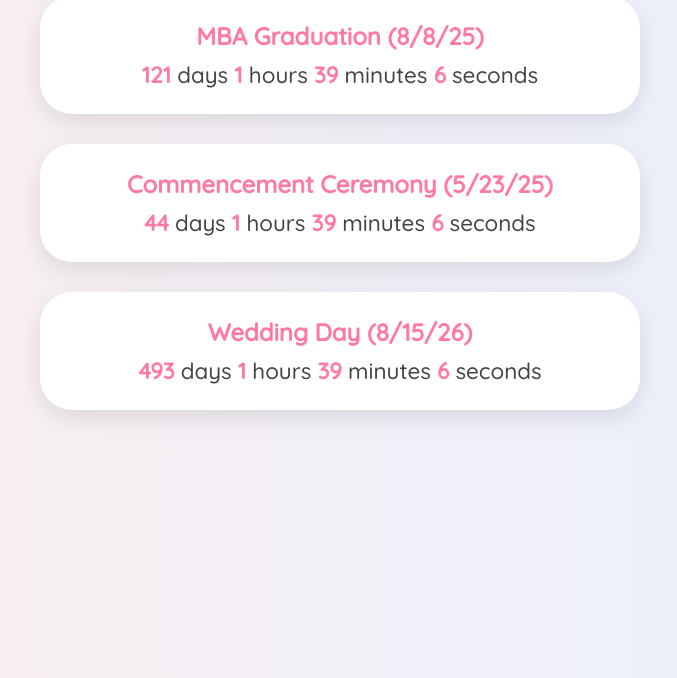
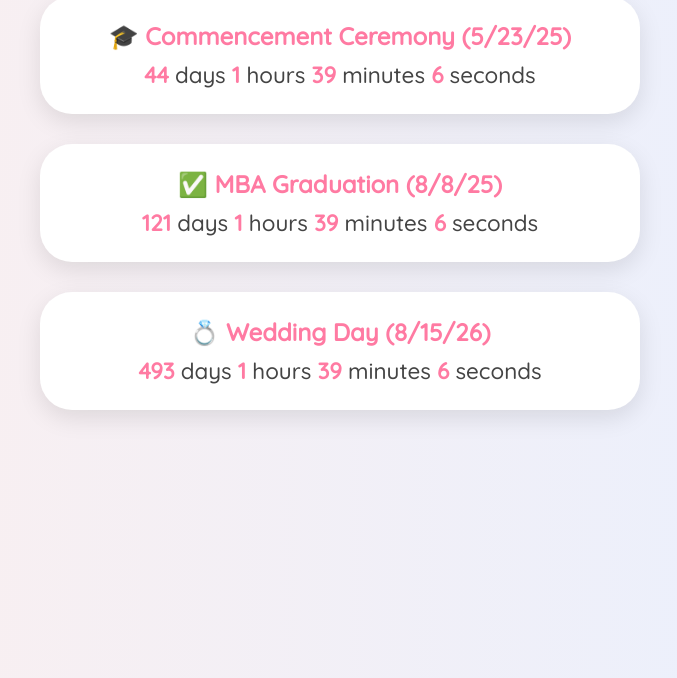
Before and after one commit to kama-kawa/finalcountdown, a plain HTML site: page index.html in a window 1280 px wide. Shown: the part 122-800 px from the top of the page, without its empty margins (300-977 px from the left). Drawn offline with Linux system fonts and the light colour scheme.

Commit message:
Update index.html

```diff
--- a/index.html
+++ b/index.html
@@ -56,26 +56,61 @@
   </style>
 </head>
 <body>
-  <h1>🎓 Kaylee's Countdown Hub</h1>
+  <h1>Kaylee's Countdown Hub</h1>
 
-  <div class="countdown-container">
-    <div class="card">
-      <h2>MBA Graduation (8/8/25)</h2>
-      <div class="countdown" id="gradCountdown">Loading...</div>
-    </div>
-
-    <div class="card">
-      <h2>Commencement Ceremony (5/23/25)</h2>
-      <div class="countdown" id="ceremonyCountdown">Loading...</div>
-    </div>
-
-    <div class="card">
-      <h2>Wedding Day (8/15/26)</h2>
-      <div class="countdown" id="weddingCountdown">Loading...</div>
-    </div>
+  <div class="countdown-container" id="countdownContainer">
+    <!-- Countdown cards will be generated here -->
   </div>
 
   <script>
+    const events = [
+      {
+        title: "🎓 Commencement Ceremony (5/23/25)",
+        date: "May 23, 2025 00:00:00",
+        id: "ceremonyCountdown"
+      },
+      {
+        title: "✅ MBA Graduation (8/8/25)",
+        date: "August 8, 2025 00:00:00",
+        id: "gradCountdown"
+      },
+      {
+        title: "💍 Wedding Day (8/15/26)",
+        date: "August 15, 2026 00:00:00",
+        id: "weddingCountdown"
+      }
+    ];
+
+    const countdownContainer = document.getElementById("countdownContainer");
+
+    function calculateDaysLeft(dateStr) {
+      const now = new Date().getTime();
+      const target = new Date(dateStr).getTime();
+      return Math.floor((target - now) / (1000 * 60 * 60 * 24));
+    }
+
+    // Sort by least days left
+    events.sort((a, b) => calculateDaysLeft(a.date) - calculateDaysLeft(b.date));
+
+    // Generate countdown cards
+    events.forEach(event => {
+      const card = document.createElement("div");
+      card.className = "card";
+
+      const heading = document.createElement("h2");
+      heading.textContent = event.title;
+
+      const countdownDiv = document.createElement("div");
+      countdownDiv.className = "countdown";
+      countdownDiv.id = event.id;
+      countdownDiv.textContent = "Loading...";
+
+      card.appendChild(heading);
+      card.appendChild(countdownDiv);
+      countdownContainer.appendChild(card);
+    });
+
+    // Function to update countdown
     function setCountdown(elementId, targetDateStr) {
       const update = () => {
         const targetDate = new Date(targetDateStr).getTime();
@@ -103,10 +138,10 @@
       setInterval(update, 1000);
     }
 
-    // Setup all countdowns
-    setCountdown("gradCountdown", "August 8, 2025 00:00:00");
-    setCountdown("ceremonyCountdown", "May 23, 2025 00:00:00");
-    setCountdown("weddingCountdown", "August 15, 2026 00:00:00");
+    // Initialize all countdowns
+    events.forEach(event => {
+      setCountdown(event.id, event.date);
+    });
   </script>
 </body>
 </html>
```
